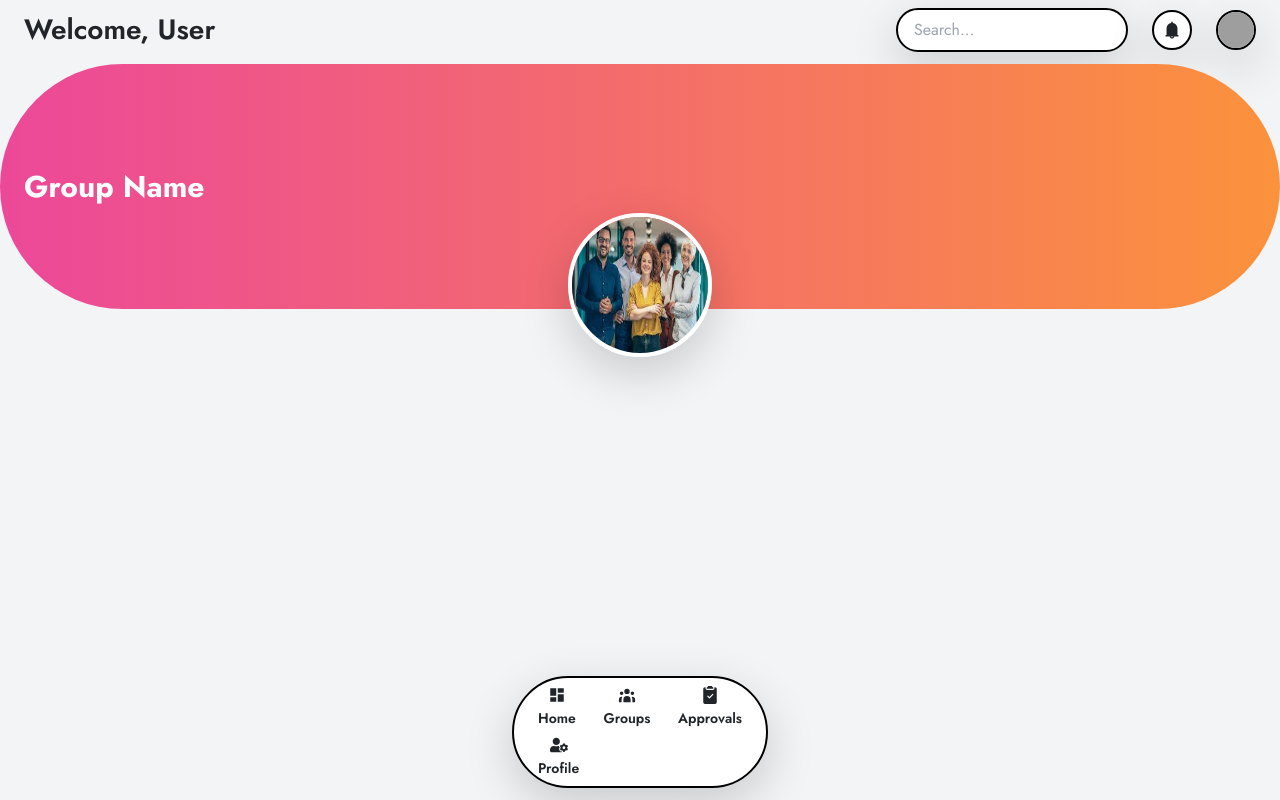
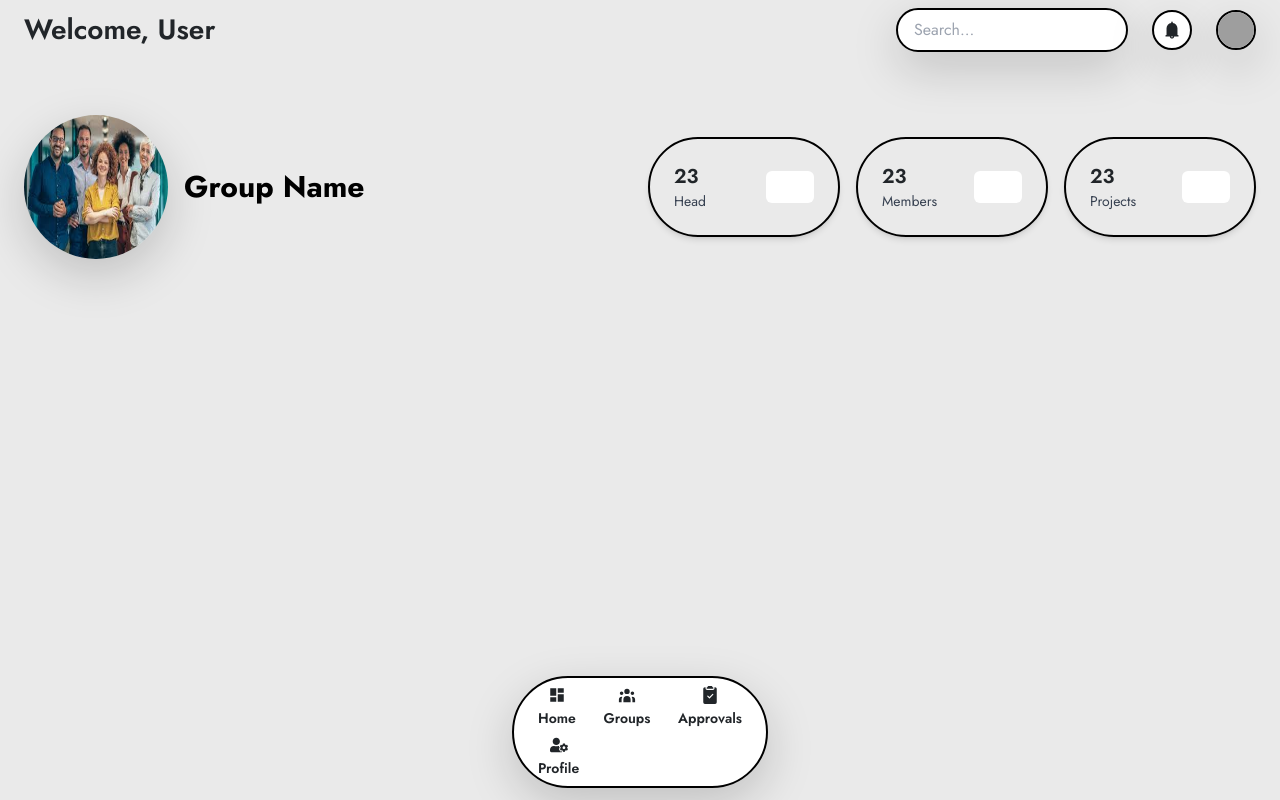
Before and after one commit to MirHussainJan/expense-tracker-frontend, a React (Vite) app: page /group-details in a window 1280 px wide. Built offline with nearby package versions, Linux system fonts and the light colour scheme; grey boxes are pictures that could not be loaded.

Commit message:
some changes

```diff
--- a/src/components/StatCard.jsx
+++ b/src/components/StatCard.jsx
@@ -1,5 +1,5 @@
+/* eslint-disable react/prop-types */
 // StatCard.js
-import React from "react";
 
 const StatCard = ({ color, amount, label }) => {
   return (
--- a/src/components/StatCards.jsx
+++ b/src/components/StatCards.jsx
@@ -1,5 +1,4 @@
 // StatCards.js
-import React from "react";
 import StatCard from "./StatCard";
 
 const StatCards = () => {
--- a/src/pages/GroupDetails.jsx
+++ b/src/pages/GroupDetails.jsx
@@ -1,20 +1,36 @@
+import StatCard from "../components/StatCard";
+
 export default function GroupDetails() {
   return (
-    <div className="pt-16 h-screen bg-gray-100">
+    <div className="pt-16 h-screen">
       {/* Top Section with Group Info */}
-      <div className="w-full bg-gradient-to-r from-pink-500 to-orange-400 h-1/3  rounded-full relative flex items-center px-6">
-        {/* Group Name */}
-        <div className="text-white text-3xl font-bold">
-          Group Name {/* Replace with the actual group name */}
+      <div className="w-full bg-gradient-to-r h-1/3 rounded-full relative flex items-center px-6">
+        {/* Left Section: Group Image and Name */}
+        <div className="flex items-center space-x-4">
+          <div>
+            <img
+              src="/right.jfif"
+              alt="Group"
+              className="w-36 h-36 rounded-full shadow-lg"
+            />
+          </div>
+          {/* Group Name */}
+          <div className="text-black text-3xl font-bold">
+            Group Name
+          </div>
         </div>
 
-        {/* Group Image */}
-        <div className="absolute left-1/2 bottom-[-48px] transform -translate-x-1/2">
-          <img
-            src="/right.jfif" // Replace with actual group image URL
-            alt="Group"
-            className="w-36 h-36 rounded-full border-4 border-white shadow-lg"
-          />
+        {/* Right Section: StatCards */}
+        <div className="ml-auto flex space-x-4">
+          <div className="w-48">
+            <StatCard color={"white"} amount={23} label={"Head"} />
+          </div>
+          <div className="w-48">
+            <StatCard color={"white"} amount={23} label={"Members"} />
+          </div>
+          <div className="w-48">
+            <StatCard color={"white"} amount={23} label={"Projects"} />
+          </div>
         </div>
       </div>
     </div>
```
